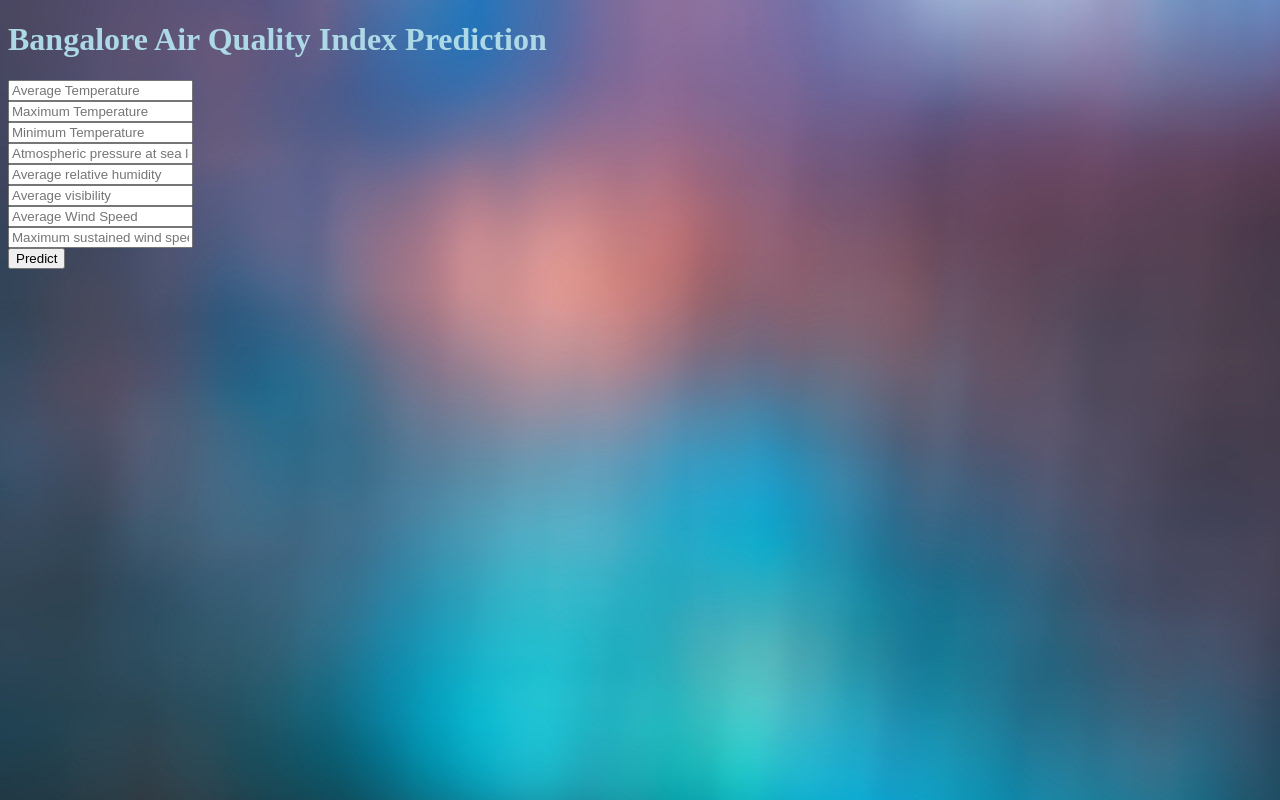
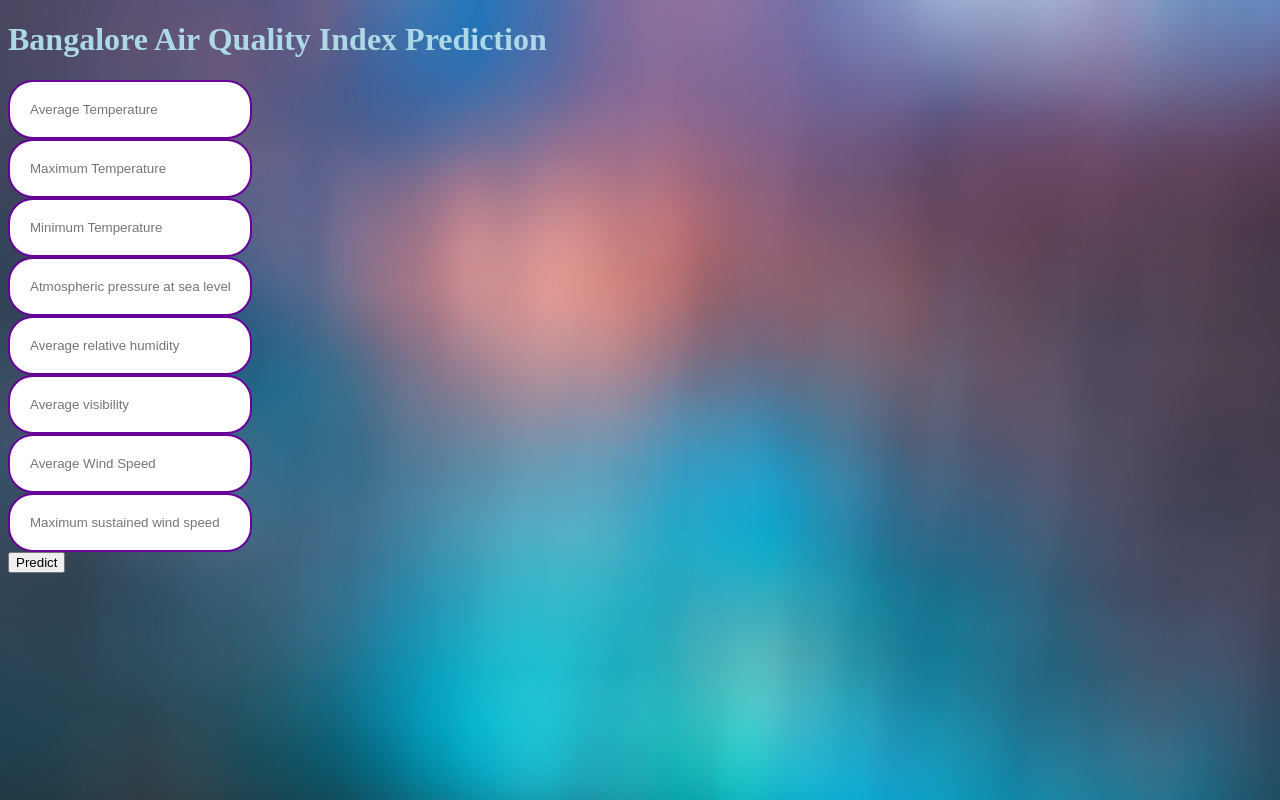
Before and after one commit to RaviG007/AQIapp2, a Flask app: page / in a window 1280 px wide. Run offline with Flask 2, Linux system fonts and the light colour scheme; parts of the project's set-up code (start-up, migrations or seed data) failed here and were passed over.

Commit message:
Update style.css

```diff
--- a/static/css/style.css
+++ b/static/css/style.css
@@ -4,3 +4,10 @@ body {
 h1 {
     color: lightblue;
 }
+#ip1 {
+    border-radius: 25px;
+    border: 2px solid #609;
+    padding: 20px;
+    width: 200px;
+    height: 15px;
+}
```
